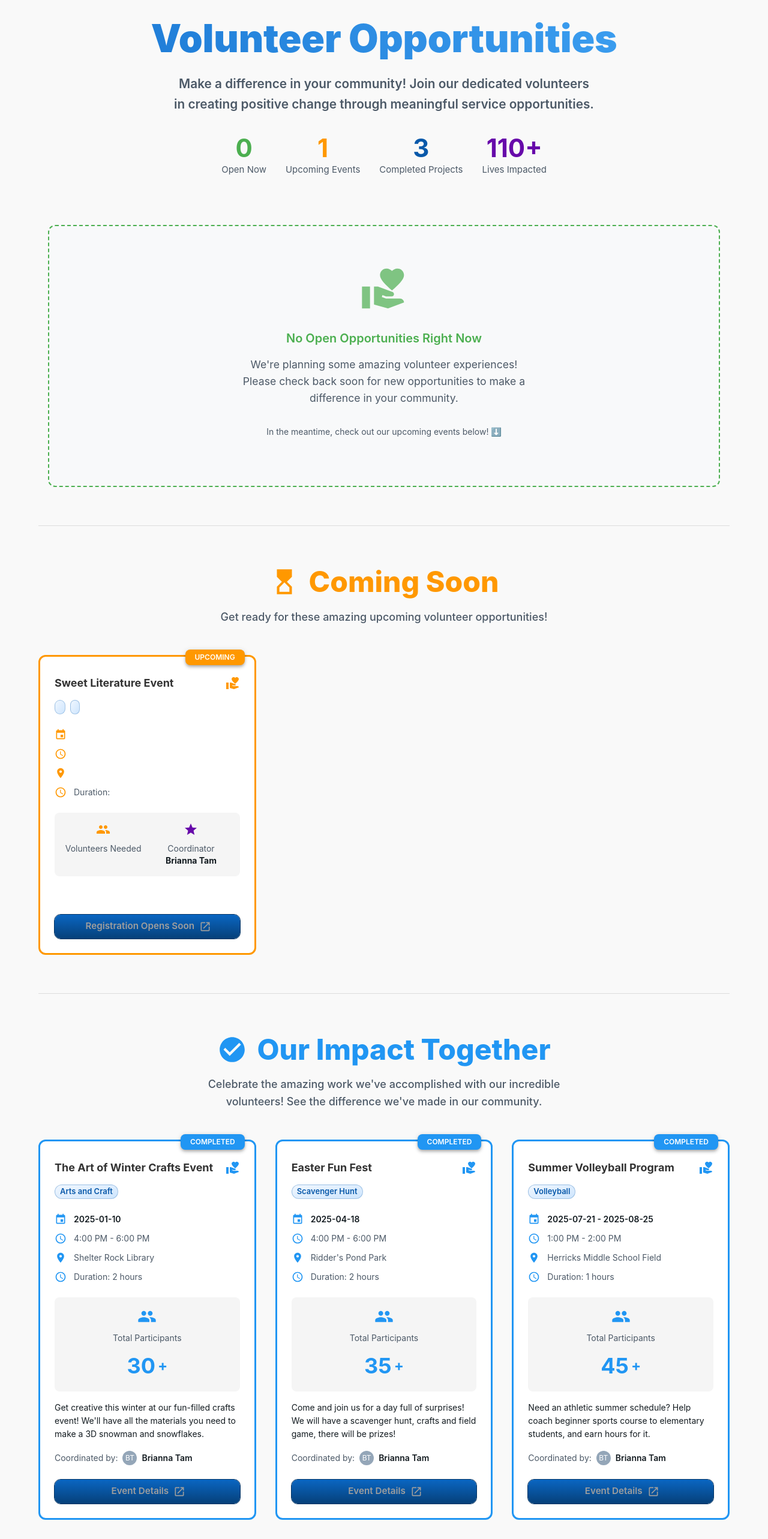
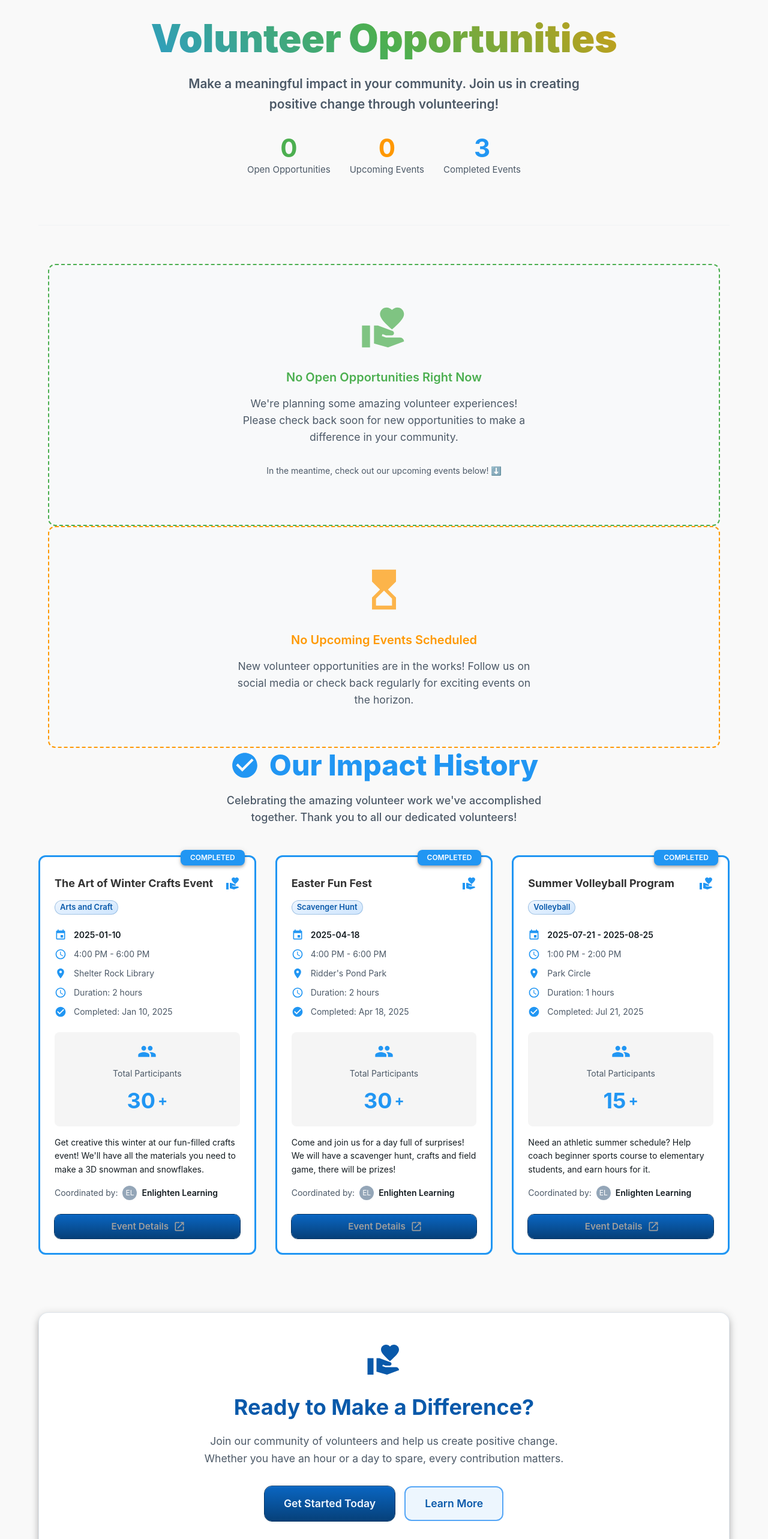
Before and after one commit to Jonathanz4344/EnlightenLearning, a React (Vite) app: page /Get-Involved/Volunteer-Opportunities in a window 1280 px wide. Shown: the part 160-2726 px from the top of the page at 60% size. Built offline with nearby package versions, Linux system fonts and the light colour scheme.

Commit message:
updated voliunteer page with expiration date logic working

```diff
--- a/src/components/getInvolved/VolunteerOpportunities.jsx
+++ b/src/components/getInvolved/VolunteerOpportunities.jsx
@@ -28,32 +28,12 @@ import {
     VolunteerActivism as VolunteerIcon,
     HourglassTop as UpcomingIcon,
     CheckCircle as CompletedIcon,
+    Today as ExpirationIcon,
 } from "@mui/icons-material";
 import { useMode } from "../Layout";
 
-// Updated volunteer opportunities data with three categories
-const volunteerData = {
-    open: [
-
-    ],
-    upcoming: [
-        {
-            id: 4,
-            title: "Sweet Literature Event",
-            date: "",
-            time: "",
-            location: "",
-            description: "",
-            formUrl: "",
-            category: "",
-            volunteersNeeded: "",
-            duration: "",
-            skillLevel: "",
-            coordinator: "Brianna Tam"
-        },
-
-    ],
-    past: [
+// Simplified volunteer data - single array with all opportunities
+const volunteerData = [
     {
         id: 1,
         title: "The Art of Winter Crafts Event",
@@ -65,7 +45,9 @@ const volunteerData = {
         category: "Arts and Craft",
         totalParticipants: 30,
         duration: "2 hours",
-            coordinator: "Brianna Tam"
+        coordinator: "Enlighten Learning",
+        registrationStartDate: "2025-01-01",
+        expirationDate: "2025-01-10", // Past event
     },
     {
         id: 2,
@@ -76,24 +58,80 @@ const volunteerData = {
         description: "Come and join us for a day full of surprises! We will have a scavenger hunt, crafts and field game, there will be prizes!",
         formUrl: "https://forms.gle/vAF6viqg8trKTs4Z8",
         category: "Scavenger Hunt",
-            totalParticipants: 35,
+        totalParticipants: 30,
         duration: "2 hours",
-            coordinator: "Brianna Tam"
+        coordinator: "Enlighten Learning",
+        registrationStartDate: "2025-04-01",
+        expirationDate: "2025-04-18", // Past event
     },
     {
         id: 3,
         title: "Summer Volleyball Program",
         date: "2025-07-21 - 2025-08-25",
         time: "1:00 PM - 2:00 PM",
-            location: "Herricks Middle School Field",
+        location: "Park Circle",
         description: "Need an athletic summer schedule? Help coach beginner sports course to elementary students, and earn hours for it.",
         formUrl: "https://docs.google.com/forms/d/e/1FAIpQLSe1bsWgjxfdHf3V9JNC-mPobgZkw_p_OUvr_IXg7H2j2Om8nw/viewform?usp=dialog",
         category: "Volleyball",
-            totalParticipants: 45,
+        volunteersNeeded: 15,
         duration: "1 hours",
-            coordinator: "Brianna Tam"
+        coordinator: "Enlighten Learning",
+        registrationStartDate: "2025-07-01",
+        expirationDate: "2025-07-21", // Past event
     },
-    ]
+
+
+];
+
+// Helper function to get today's date without time
+const getTodayDate = () => {
+    const today = new Date();
+    today.setHours(0, 0, 0, 0);
+    return today;
+};
+
+// Helper function to parse date string to Date object
+const parseDate = (dateString) => {
+    if (!dateString) return null;
+    const date = new Date(dateString);
+    date.setHours(0, 0, 0, 0);
+    return date;
+};
+
+// Function to determine the status of a volunteer opportunity
+const getVolunteerStatus = (volunteer) => {
+    const today = getTodayDate();
+    const expirationDate = parseDate(volunteer.expirationDate);
+    const registrationStartDate = parseDate(volunteer.registrationStartDate);
+
+    // If expiration date has passed, it's a past event
+    if (expirationDate && expirationDate < today) {
+        return 'past';
+    }
+
+    // If there's a registration start date and it hasn't arrived yet, it's upcoming
+    if (registrationStartDate && registrationStartDate > today) {
+        return 'upcoming';
+    }
+
+    // Otherwise, it's open for registration
+    return 'open';
+};
+
+// Function to categorize volunteers based on their status
+const categorizeVolunteers = () => {
+    const categorized = {
+        open: [],
+        upcoming: [],
+        past: []
+    };
+
+    volunteerData.forEach(volunteer => {
+        const status = getVolunteerStatus(volunteer);
+        categorized[status].push(volunteer);
+    });
+
+    return categorized;
 };
 
 const getCategoryColor = (category) => {
@@ -104,6 +142,10 @@ const getCategoryColor = (category) => {
         "Animal Care": "warning",
         Healthcare: "info",
         "Youth Programs": "error",
+        Volleyball: "primary",
+        "Arts and Craft": "secondary",
+        "Scavenger Hunt": "warning",
+        Literature: "info",
     };
     return colors[category] || "default";
 };
@@ -120,7 +162,7 @@ const getSkillLevelColor = (skillLevel) => {
 const getSectionConfig = (section) => {
     const configs = {
         open: {
-            borderColor: '#4caf50', // Green border
+            borderColor: '#4caf50',
             statusBgColor: '#4caf50',
             statusText: 'OPEN NOW',
             buttonColor: '#4caf50',
@@ -130,7 +172,7 @@ const getSectionConfig = (section) => {
             statsColor: '#4caf50'
         },
         upcoming: {
-            borderColor: '#ff9800', // Orange border
+            borderColor: '#ff9800',
             statusBgColor: '#ff9800',
             statusText: 'UPCOMING',
             buttonColor: '#ff9800',
@@ -140,7 +182,7 @@ const getSectionConfig = (section) => {
             statsColor: '#ff9800'
         },
         past: {
-            borderColor: '#2196f3', // Blue border
+            borderColor: '#2196f3',
             statusBgColor: '#2196f3',
             statusText: 'COMPLETED',
             buttonColor: '#2196f3',
@@ -160,7 +202,29 @@ const VolunteerCard = ({ volunteer, section }) => {
     const config = getSectionConfig(section);
 
     const handleFormClick = () => {
+        if (volunteer.formUrl) {
             window.open(volunteer.formUrl, '_blank');
+        }
+    };
+
+    // Format date for display
+    const formatDate = (dateString) => {
+        if (!dateString) return null;
+        const date = new Date(dateString);
+        return date.toLocaleDateString('en-US', {
+            month: 'short',
+            day: 'numeric',
+            year: 'numeric'
+        });
+    };
+
+    // Check if expiration is soon (within 7 days)
+    const isExpiringSoon = (dateString) => {
+        if (!dateString) return false;
+        const expirationDate = parseDate(dateString);
+        const today = getTodayDate();
+        const sevenDaysFromNow = new Date(today.getTime() + (7 * 24 * 60 * 60 * 1000));
+        return expirationDate <= sevenDaysFromNow && expirationDate >= today;
     };
 
     return (
@@ -201,6 +265,28 @@ const VolunteerCard = ({ volunteer, section }) => {
                 {config.statusText}
             </Box>
 
+            {/* Expiring Soon Warning */}
+            {section === 'open' && volunteer.expirationDate && isExpiringSoon(volunteer.expirationDate) && (
+                <Box
+                    sx={{
+                        position: 'absolute',
+                        top: -12,
+                        left: 16,
+                        backgroundColor: '#ff5722',
+                        color: 'white',
+                        px: 1.5,
+                        py: 0.5,
+                        borderRadius: 2,
+                        fontSize: '0.7rem',
+                        fontWeight: 600,
+                        zIndex: 1,
+                        boxShadow: theme.shadows[4]
+                    }}
+                >
+                    EXPIRING SOON!
+                </Box>
+            )}
+
             <CardContent sx={{ flexGrow: 1, p: 3, pt: 4 }}>
                 {/* Header */}
                 <Box sx={{ mb: 3 }}>
@@ -226,7 +312,7 @@ const VolunteerCard = ({ volunteer, section }) => {
                             color={getCategoryColor(volunteer.category)}
                             size="small"
                         />
-                        {(section === 'open' || section === 'upcoming') && (
+                        {(section === 'open' || section === 'upcoming') && volunteer.skillLevel && (
                             <Chip
                                 label={volunteer.skillLevel}
                                 color={getSkillLevelColor(volunteer.skillLevel)}
@@ -266,6 +352,44 @@ const VolunteerCard = ({ volunteer, section }) => {
                             Duration: {volunteer.duration}
                         </Typography>
                     </Box>
+
+                    {/* Registration Opens Date for Upcoming Events */}
+                    {section === 'upcoming' && volunteer.registrationStartDate && (
+                        <Box sx={{ display: 'flex', alignItems: 'center', gap: 1.5 }}>
+                            <ExpirationIcon fontSize="small" sx={{ color: config.titleColor }} />
+                            <Typography variant="body2" color="text.secondary">
+                                Registration Opens: {formatDate(volunteer.registrationStartDate)}
+                            </Typography>
+                        </Box>
+                    )}
+
+                    {/* Expiration Date for Open Events */}
+                    {section === 'open' && volunteer.expirationDate && (
+                        <Box sx={{ display: 'flex', alignItems: 'center', gap: 1.5 }}>
+                            <ExpirationIcon fontSize="small" sx={{
+                                color: isExpiringSoon(volunteer.expirationDate) ? '#ff5722' : config.titleColor
+                            }} />
+                            <Typography
+                                variant="body2"
+                                sx={{
+                                    color: isExpiringSoon(volunteer.expirationDate) ? '#ff5722' : 'text.secondary',
+                                    fontWeight: isExpiringSoon(volunteer.expirationDate) ? 600 : 400
+                                }}
+                            >
+                                Registration Closes: {formatDate(volunteer.expirationDate)}
+                            </Typography>
+                        </Box>
+                    )}
+
+                    {/* Completion Date for Past Events */}
+                    {section === 'past' && volunteer.expirationDate && (
+                        <Box sx={{ display: 'flex', alignItems: 'center', gap: 1.5 }}>
+                            <CompletedIcon fontSize="small" sx={{ color: config.titleColor }} />
+                            <Typography variant="body2" color="text.secondary">
+                                Completed: {formatDate(volunteer.expirationDate)}
+                            </Typography>
+                        </Box>
+                    )}
                 </Box>
 
                 {/* Stats */}
@@ -286,7 +410,7 @@ const VolunteerCard = ({ volunteer, section }) => {
                                             Volunteers Needed
                                         </Typography>
                                         <Typography variant="h6" sx={{ color: config.statsColor }} fontWeight="bold">
-                                            {volunteer.volunteersNeeded}
+                                            {volunteer.volunteersNeeded || volunteer.totalParticipants}
                                         </Typography>
                                     </Box>
                                 </Grid>
@@ -318,7 +442,7 @@ const VolunteerCard = ({ volunteer, section }) => {
                                             sx={{ color: config.statsColor, display: 'flex', alignItems: 'center', justifyContent: 'center', gap: 0.5 }}
                                             fontWeight="bold"
                                         >
-                                            {volunteer.totalParticipants}
+                                            {volunteer.totalParticipants || volunteer.volunteersNeeded}
                                             <Typography
                                                 component="span"
                                                 sx={{
@@ -364,18 +488,18 @@ const VolunteerCard = ({ volunteer, section }) => {
                 <Button
                     variant="contained"
                     fullWidth
-                    onClick={section === 'upcoming' || section === 'past' ? undefined : handleFormClick}
+                    onClick={section === 'open' ? handleFormClick : undefined}
                     endIcon={<LaunchIcon />}
-                    disabled={section === 'upcoming' || section === 'past'}
+                    disabled={section === 'upcoming' || section === 'past' || !volunteer.formUrl}
                     sx={{
-                        backgroundColor: (section === 'upcoming' || section === 'past') ? '#e0e0e0' : config.buttonColor,
-                        color: (section === 'upcoming' || section === 'past') ? '#9e9e9e' : 'white',
+                        backgroundColor: (section === 'upcoming' || section === 'past' || !volunteer.formUrl) ? '#e0e0e0' : config.buttonColor,
+                        color: (section === 'upcoming' || section === 'past' || !volunteer.formUrl) ? '#9e9e9e' : 'white',
                         py: 1.5,
                         fontWeight: 600,
                         fontSize: '0.95rem',
-                        cursor: (section === 'upcoming' || section === 'past') ? 'not-allowed' : 'pointer',
+                        cursor: (section === 'upcoming' || section === 'past' || !volunteer.formUrl) ? 'not-allowed' : 'pointer',
                         '&:hover': {
-                            backgroundColor: (section === 'upcoming' || section === 'past') ? '#e0e0e0' : config.buttonHoverColor,
+                            backgroundColor: (section === 'upcoming' || section === 'past' || !volunteer.formUrl) ? '#e0e0e0' : config.buttonHoverColor,
                         },
                         '&.Mui-disabled': {
                             backgroundColor: '#e0e0e0',
@@ -591,8 +715,7 @@ const VolunteerCarousel = ({ volunteers, section, title, subtitle, icon: Icon })
                                 cursor: 'pointer',
                                 transition: 'all 0.3s ease',
                                 border: '2px solid',
-                                borderColor: index === currentIndex
-                                    ? config.titleColor
+                                borderColor: index === currentIndex ? config.titleColor
                                     : 'transparent',
                                 '&:hover': {
                                     transform: 'scale(1.2)',
@@ -607,9 +730,10 @@ const VolunteerCarousel = ({ volunteers, section, title, subtitle, icon: Icon })
     );
 };
 
-export default function VolunteerOpportunities() {
+const VolunteerOpportunities = () => {
     const { mode = "light" } = useMode() || {};
     const isDarkMode = mode === "dark";
+    const categorizedData = categorizeVolunteers();
 
     return (
         <Box
@@ -640,7 +764,7 @@ export default function VolunteerOpportunities() {
                             fontWeight: 900,
                             mb: 3,
                             fontSize: { xs: '2.5rem', sm: '3.5rem', md: '4rem' },
-                            background: 'linear-gradient(45deg, #1976d2, #42a5f5)',
+                            background: 'linear-gradient(45deg, #2196f3, #4caf50, #ff9800)',
                             backgroundClip: 'text',
                             WebkitBackgroundClip: 'text',
                             WebkitTextFillColor: 'transparent',
@@ -659,8 +783,7 @@ export default function VolunteerOpportunities() {
                             mb: 4
                         }}
                     >
-                        Make a difference in your community! Join our dedicated volunteers in creating positive change
-                        through meaningful service opportunities.
+                        Make a meaningful impact in your community. Join us in creating positive change through volunteering!
                     </Typography>
 
                     {/* Stats Section */}
@@ -672,71 +795,149 @@ export default function VolunteerOpportunities() {
                         mt: 4
                     }}>
                         <Box sx={{ textAlign: 'center' }}>
-                            <Typography variant="h3" sx={{ color: '#4caf50' }} fontWeight="bold">
-                                {volunteerData.open.length}
+                            <Typography variant="h3" sx={{
+                                color: '#4caf50',
+                                fontWeight: 'bold'
+                            }}>
+                                {categorizedData.open.length}
                             </Typography>
                             <Typography variant="body1" color="text.secondary">
-                                Open Now
+                                Open Opportunities
                             </Typography>
                         </Box>
                         <Box sx={{ textAlign: 'center' }}>
-                            <Typography variant="h3" sx={{ color: '#ff9800' }} fontWeight="bold">
-                                {volunteerData.upcoming.length}
+                            <Typography variant="h3" sx={{
+                                color: '#ff9800',
+                                fontWeight: 'bold'
+                            }}>
+                                {categorizedData.upcoming.length}
                             </Typography>
                             <Typography variant="body1" color="text.secondary">
                                 Upcoming Events
                             </Typography>
                         </Box>
                         <Box sx={{ textAlign: 'center' }}>
-                            <Typography variant="h3" color="primary.main" fontWeight="bold">
-                                {volunteerData.past.length}
+                            <Typography variant="h3" sx={{
+                                color: '#2196f3',
+                                fontWeight: 'bold'
+                            }}>
+                                {categorizedData.past.length}
                             </Typography>
                             <Typography variant="body1" color="text.secondary">
-                                Completed Projects
-                            </Typography>
-                        </Box>
-                        <Box sx={{ textAlign: 'center' }}>
-                            <Typography variant="h3" color="secondary.main" fontWeight="bold">
-                                110+
-                            </Typography>
-                            <Typography variant="body1" color="text.secondary">
-                                Lives Impacted
+                                Completed Events
                             </Typography>
                         </Box>
                     </Box>
                 </Box>
 
-                {/* Open Opportunities (Green) */}
+                <Divider sx={{ my: { xs: 4, sm: 6, md: 8 }, opacity: 0.3 }} />
+
+                {/* Open Opportunities Section */}
                 <VolunteerCarousel
-                    volunteers={volunteerData.open}
+                    volunteers={categorizedData.open}
                     section="open"
-                    title="Open Now"
-                    subtitle="Join these exciting volunteer opportunities happening soon! Registration is open and spots are available."
+                    title="Open for Registration"
+                    subtitle="These volunteer opportunities are currently accepting applications. Sign up now to secure your spot and make a difference!"
                     icon={VolunteerIcon}
                 />
 
-                <Divider sx={{ my: 8, borderColor: isDarkMode ? '#333' : '#ddd' }} />
-
-                {/* Upcoming Opportunities (Orange) */}
+                {/* Upcoming Opportunities Section */}
                 <VolunteerCarousel
-                    volunteers={volunteerData.upcoming}
+                    volunteers={categorizedData.upcoming}
                     section="upcoming"
                     title="Coming Soon"
-                    subtitle="Get ready for these amazing upcoming volunteer opportunities! "
+                    subtitle="Get ready for these exciting volunteer opportunities! Registration will open soon, so stay tuned for updates."
                     icon={UpcomingIcon}
                 />
 
-                <Divider sx={{ my: 8, borderColor: isDarkMode ? '#333' : '#ddd' }} />
-
-                {/* Past Opportunities (Blue) */}
+                {/* Past Events Section */}
                 <VolunteerCarousel
-                    volunteers={volunteerData.past}
+                    volunteers={categorizedData.past}
                     section="past"
-                    title="Our Impact Together"
-                    subtitle="Celebrate the amazing work we've accomplished with our incredible volunteers! See the difference we've made in our community."
+                    title="Our Impact History"
+                    subtitle="Celebrating the amazing volunteer work we've accomplished together. Thank you to all our dedicated volunteers!"
                     icon={CompletedIcon}
                 />
+
+                {/* Call to Action Section */}
+                <Box
+                    sx={{
+                        textAlign: 'center',
+                        mt: { xs: 8, sm: 10, md: 12 },
+                        p: { xs: 4, sm: 6 },
+                        backgroundColor: isDarkMode ? '#1e1e1e' : '#ffffff',
+                        borderRadius: 4,
+                        boxShadow: theme => theme.shadows[8],
+                        border: '1px solid',
+                        borderColor: 'divider'
+                    }}
+                >
+                    <VolunteerIcon sx={{
+                        fontSize: 60,
+                        color: 'primary.main',
+                        mb: 2
+                    }} />
+                    <Typography
+                        variant="h4"
+                        component="h2"
+                        sx={{
+                            fontWeight: 700,
+                            mb: 2,
+                            color: 'primary.main'
+                        }}
+                    >
+                        Ready to Make a Difference?
+                    </Typography>
+                    <Typography
+                        variant="body1"
+                        color="text.secondary"
+                        sx={{
+                            mb: 4,
+                            maxWidth: '600px',
+                            mx: 'auto',
+                            fontSize: '1.1rem',
+                            lineHeight: 1.6
+                        }}
+                    >
+                        Join our community of volunteers and help us create positive change.
+                        Whether you have an hour or a day to spare, every contribution matters.
+                    </Typography>
+                    <Box sx={{ display: 'flex', justifyContent: 'center', gap: 2, flexWrap: 'wrap' }}>
+                        <Button
+                            variant="contained"
+                            size="large"
+                            sx={{
+                                px: 4,
+                                py: 1.5,
+                                fontSize: '1.1rem',
+                                fontWeight: 600,
+                                borderRadius: 3
+                            }}
+                        >
+                            Get Started Today
+                        </Button>
+                        <Button
+                            variant="outlined"
+                            size="large"
+                            sx={{
+                                px: 4,
+                                py: 1.5,
+                                fontSize: '1.1rem',
+                                fontWeight: 600,
+                                borderRadius: 3,
+                                borderWidth: 2,
+                                '&:hover': {
+                                    borderWidth: 2
+                                }
+                            }}
+                        >
+                            Learn More
+                        </Button>
+                    </Box>
+                </Box>
             </Container>
         </Box>
     );
-}
+};
+
+export default VolunteerOpportunities;
```
Lines whose indentation alone changed are shown as unchanged.
